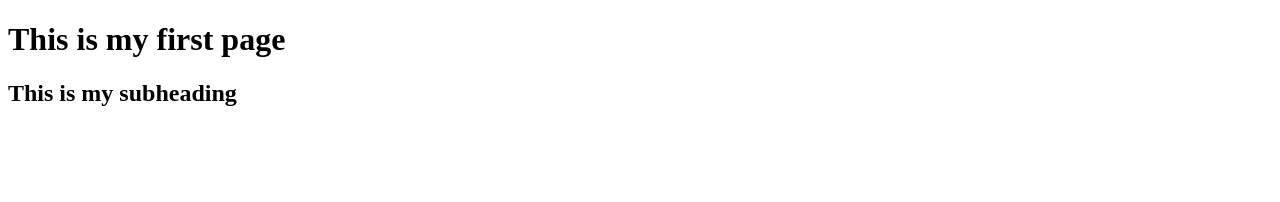
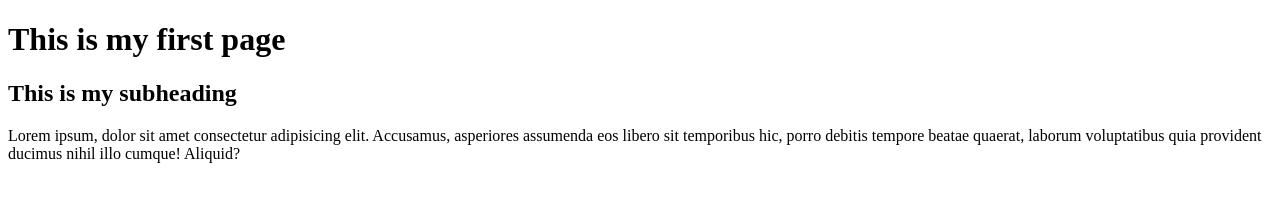
Before and after one commit to adc2223/imed1316-spring-2024, a plain HTML site: page index.html in a window 1280 px wide. Drawn offline with Linux system fonts and the light colour scheme.

Commit message:
Send to netlify

```diff
--- a/index.html
+++ b/index.html
@@ -10,6 +10,9 @@
 <body>
     <h1> This is my first page</h1>
     <h2>This is my subheading</h2>
+    <p>Lorem ipsum, dolor sit amet consectetur adipisicing elit. Accusamus, asperiores assumenda eos libero sit
+        temporibus hic, porro debitis tempore beatae quaerat, laborum voluptatibus quia provident ducimus nihil illo
+        cumque! Aliquid?</p>
 </body>
 
 </html>
```
